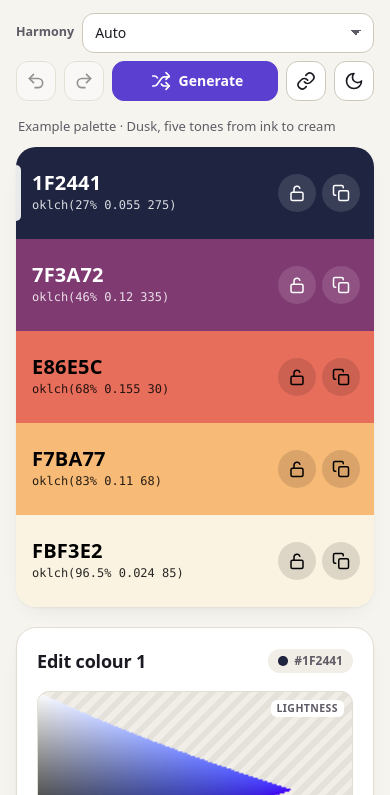
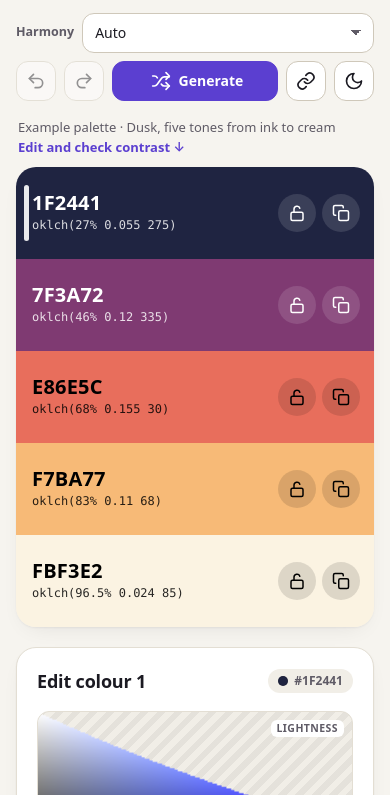
Before and after one commit to struxapp/palette-lab, a website built with Vite: page index.html in a window 390 px wide. Both pictures are taken after a click on the button 195 px from the left and 241 px from the top of the page. Shown: the part 49-844 px from the top of the page. Built offline with nearby package versions, Linux system fonts and the light colour scheme; files whose address does not match are found by name.

Commit message:
Mark the edited colour inside it, open on the palette alone, and let it fill a wide window's first screen
The colour being edited is marked by its "Editing" pill alone; the tab along its bottom edge read as cut off. A narrow
window, where the pill is hidden, marks it with a bar inside its left edge. The palette opens with no colour marked
until the person picks one or uses the editor. On a window at least 1121×600 the palette fills the first screen,
ending in the gap before the editor, contrast and preview, so the first screen never ends inside a tool; clicking a
colour brings the editor into view when it is below the window, and "Edit and check contrast" at the end of the note
under the header takes the person and keyboard focus to the editor, on the same line, so the palette starts where
it did.

Co-Authored-By: Claude Opus 5.5 <noreply@anthropic.com>

```diff
--- a/index.html
+++ b/index.html
@@ -46,7 +46,10 @@
 
     <main class="page">
       <h1 class="sr-only">Palette Lab</h1>
-      <p class="harmony-note" id="harmony-note" aria-live="polite"></p>
+      <div class="page-note">
+        <p class="harmony-note" id="harmony-note" aria-live="polite"></p>
+        <a class="jump-link" id="jump-editor" href="#editor-title">Edit and check contrast <span aria-hidden="true">↓</span></a>
+      </div>
       <section class="swatches" id="swatches" aria-label="Palette of five colours" tabindex="-1"></section>
 
       <div class="workbench">
--- a/src/main.ts
+++ b/src/main.ts
@@ -192,10 +192,37 @@ const swatchViews: SwatchView[] = state.colors.map((_, i) => {
     rgb: q('.swatch-rgb'),
   };
   view.copy.innerHTML = icons.copy;
-  view.select.addEventListener('click', () => selectSwatch(i));
+  view.select.addEventListener('click', () => {
+    selectSwatch(i);
+    revealEditor();
+  });
   view.lock.addEventListener('click', () => toggleLock(i));
   view.copy.addEventListener('click', () => void copyText(hexOf(i), hexOf(i).toUpperCase()));
   return view;
+});
+
+// The palette opens on its own: no colour is marked as being edited until the person picks one or uses the editor.
+els.swatches.classList.add('is-idle');
+const wake = (): void => els.swatches.classList.remove('is-idle');
+document.querySelector('.workbench')?.addEventListener('input', wake);
+document.querySelector('.workbench')?.addEventListener('pointerdown', wake);
+
+// On a wide window the palette fills the first screen and the editor follows it; a colour clicked brings the editor into
+// view when it is below the window.
+const editorPanel = document.querySelector<HTMLElement>('.panel.editor');
+function revealEditor(always = false): void {
+  if (!editorPanel || (!always && editorPanel.getBoundingClientRect().top < window.innerHeight - 120)) return;
+  editorPanel.scrollIntoView({block: 'start', behavior: reducedMotion.matches ? 'auto' : 'smooth'});
+}
+
+// "Edit and check contrast" under the header takes the person to the editor, and keyboard focus with it.
+document.getElementById('jump-editor')?.addEventListener('click', (event) => {
+  event.preventDefault();
+  revealEditor(true);
+  const title = document.getElementById('editor-title');
+  if (!title) return;
+  title.tabIndex = -1;
+  title.focus({preventScroll: true});
 });
 
 function renderSwatches(): void {
@@ -224,6 +251,7 @@ function renderSwatches(): void {
 }
 
 function selectSwatch(i: number): void {
+  wake();
   state.selected = i;
   renderSwatches();
   renderEditor(true);
--- a/src/style.css
+++ b/src/style.css
@@ -349,11 +349,40 @@ button {
   padding: 0 28px;
 }
 
-.harmony-note {
-  font-size: 13px;
-  color: var(--muted);
+/* The note under the header, with the link to the editor at its right end: one 20px line, so the palette below starts
+   where it did without the link. */
+.page-note {
+  display: flex;
+  flex-wrap: wrap;
+  align-items: baseline;
+  justify-content: space-between;
+  column-gap: 16px;
   margin: 2px 2px 10px;
   min-height: 20px;
+  font-size: 13px;
+  line-height: 20px;
+}
+
+.harmony-note {
+  color: var(--muted);
+  margin: 0;
+}
+
+.jump-link {
+  color: var(--accent);
+  font-weight: 600;
+  text-decoration: none;
+  border-radius: 4px;
+}
+
+.jump-link:focus-visible {
+  outline-offset: 3px;
+}
+
+.jump-link:hover {
+  color: var(--accent-hover);
+  text-decoration: underline;
+  text-underline-offset: 3px;
 }
 
 /* ---------- swatches ---------- */
@@ -507,20 +536,24 @@ button {
   height: 14px;
 }
 
+/* The colour being edited is marked by its "Editing" pill alone, inside the colour (a narrow window, where the pill does
+   not fit, marks it with a bar inside its left edge). */
 .swatch.is-selected .swatch-editing {
   display: inline-flex;
 }
 
-.swatch.is-selected::after {
-  content: '';
-  position: absolute;
-  left: 20px;
-  right: 20px;
-  bottom: 0;
-  height: 5px;
-  border-radius: 5px 5px 0 0;
-  background: var(--on);
-  opacity: 0.9;
+/* Until the person picks a colour or uses the editor, no colour is marked. */
+.swatches.is-idle .swatch.is-selected .swatch-editing,
+.swatches.is-idle .swatch.is-selected::after {
+  display: none;
+}
+
+/* On a wide window the palette fills the first screen (down to 10px above its bottom, inside the gap before the
+   tools) and the editor, contrast and preview follow below it, so the first screen never ends inside a tool. */
+@media (min-width: 1121px) and (min-height: 600px) {
+  .swatches {
+    height: max(400px, calc(100vh - 110px));
+  }
 }
 
 .swatches.is-fresh .swatch-info {
@@ -1358,13 +1391,15 @@ input[type='range']:focus-visible::-moz-range-thumb {
   }
 
   .swatch.is-selected::after {
-    left: 0;
-    right: auto;
+    content: '';
+    position: absolute;
+    left: 8px;
     top: 18px;
     bottom: 18px;
     width: 5px;
-    height: auto;
-    border-radius: 0 5px 5px 0;
+    border-radius: 5px;
+    background: var(--on);
+    opacity: 0.9;
   }
 
   .mock-links {
```
